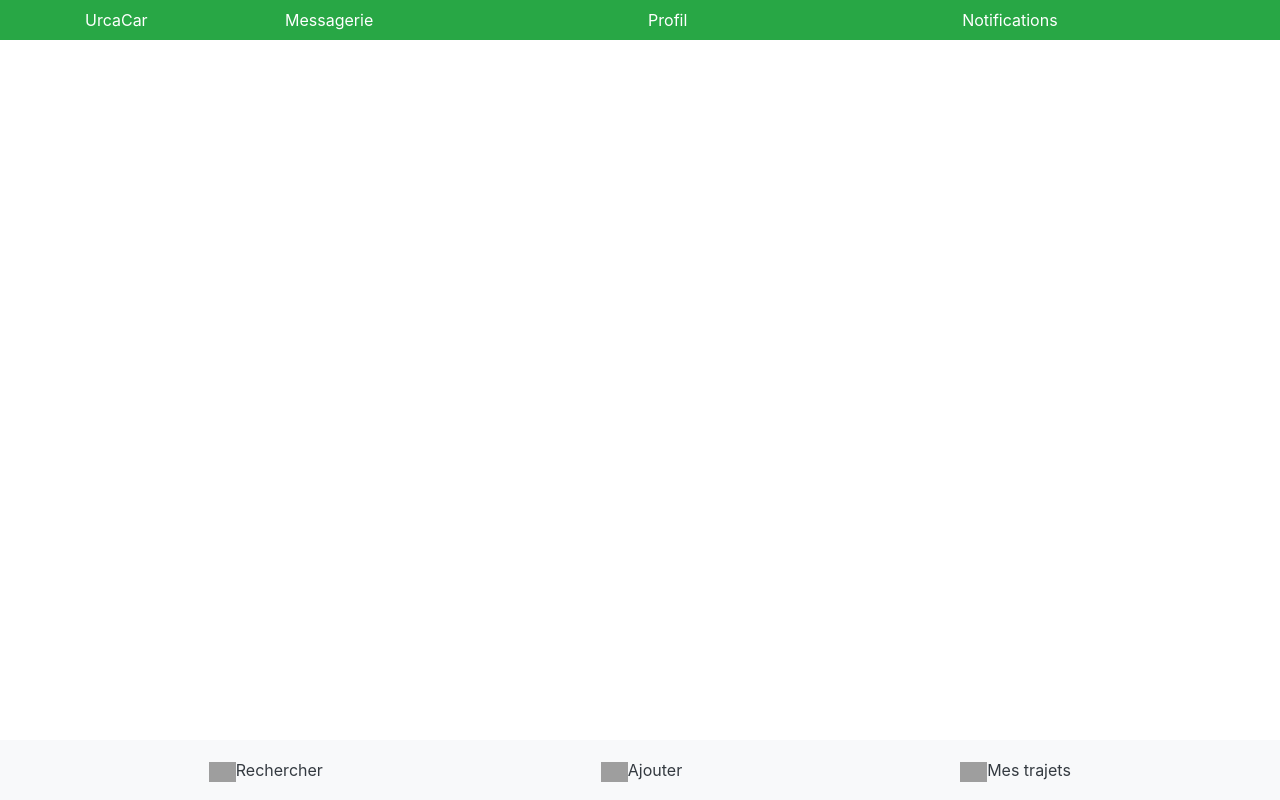
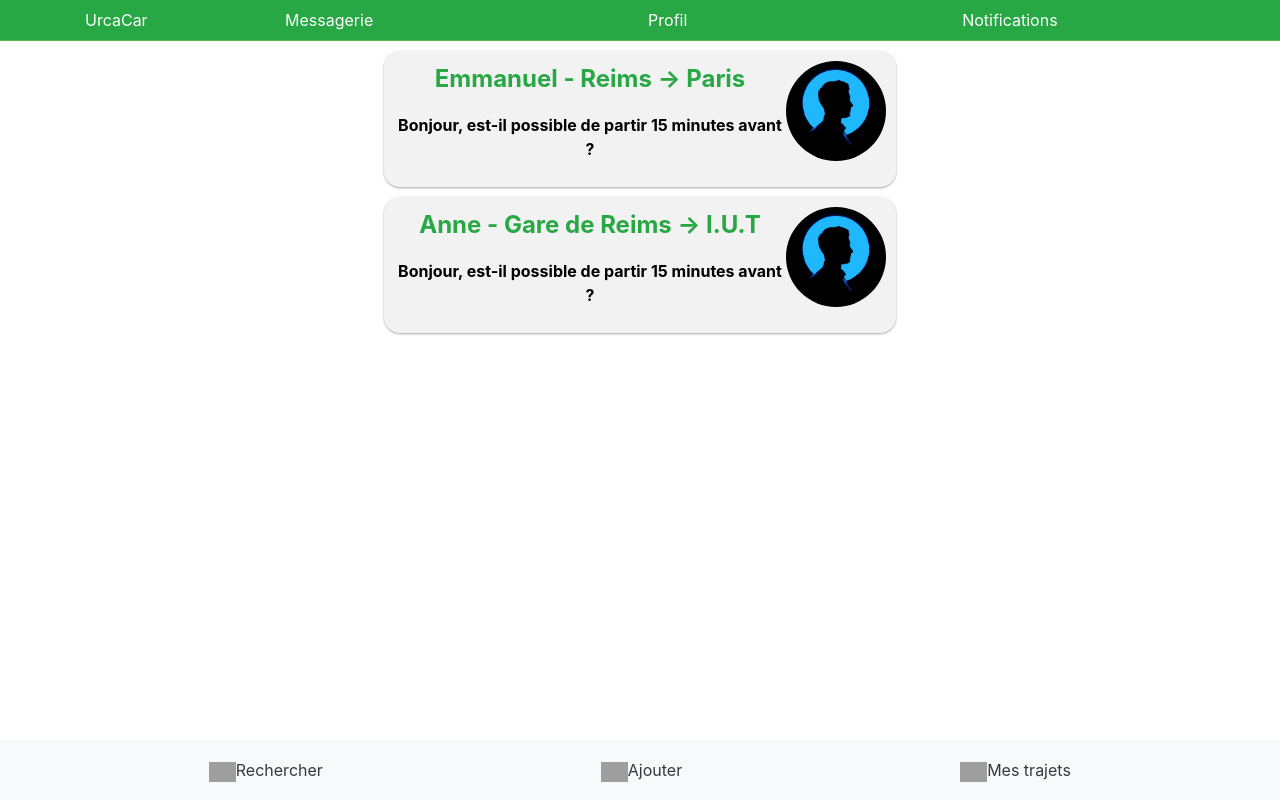
Before and after one commit to enzo-firmino/urcacar, a React (Create React App) app in the folder urcacar/: page /messagerie in a window 1280 px wide. Built offline with nearby package versions, Linux system fonts and the light colour scheme; grey boxes are pictures that could not be loaded.

Commit message:
Liste message et page Message en partie faite

```diff
--- a/urcacar/src/App.js
+++ b/urcacar/src/App.js
@@ -11,6 +11,8 @@ import {
     Route,
 } from "react-router-dom";
 import {ListeRecherche} from "./components/Page/ListeRecherche";
+import ListeMessage from './components/Page/ListeMessage';
+import Message from './components/Page/Message';
 
 
 function App() {
@@ -37,6 +39,12 @@ function App() {
                     <Route path="/AddTrajets">
                         <Dashboard/>
                     </Route>
+                    <Route exact path="/messagerie">
+                        <ListeMessage/>
+                    </Route>
+                    <Route  path="/messagerie/id">
+                        <Message/>
+                    </Route>
                 </Switch>
             <Footer/>
         </Router>
--- /dev/null
+++ b/urcacar/src/components/Page/ListeMessage/index.js
@@ -0,0 +1,27 @@
+import React from "react";
+import { Navbar, Nav, Image } from "react-bootstrap";
+import profilePicture from '../../../assets/profilepicture.jpg';
+
+
+export default function ListeMessage(props) {
+
+    return (
+        <div style={{borderTop: "1px solid #58B94B", fontWeight: 'bold'}}>
+            <Message name="Emmanuel" trajet="Reims -> Paris"/>
+            <Message name="Anne" trajet="Gare de Reims -> I.U.T"/>
+        </div>
+    );
+}
+
+function Message(props){
+    return(
+        <a className='trajet' href="/messagerie/id">
+            <div style={{display: 'flex', flexDirection: 'column'}}>
+                <p className="pTitre text-success">{props.name} - {props.trajet}</p>
+                <p>Bonjour, est-il possible de partir 15 minutes
+avant ? </p>
+            </div>
+            <Image src={profilePicture} roundedCircle/>
+        </a>
+    )
+}
--- a/urcacar/src/components/Reusable/Avis/index.js
+++ b/urcacar/src/components/Reusable/Avis/index.js
@@ -15,7 +15,7 @@ export default function Avis(props) {
 function AvisComponent(props){
     return(
         <>
-            <p style={{fontSize: 1.50 + "rem"}} className="text-left text-success">{props.name}</p>
+            <p className="text-left text-success pTitre">{props.name}</p>
             <Image style={{height:100, width:100}} src="https://www.icone-png.com/png/45/44936.png"/>
 
             <Image style={{height:100, width:100}} src="https://www.superprof.fr/images/annonces/professeur-home-etudiant-histoire-profil-litteraire-donne-cours-particuliers-soutien-generalise-disciplines-litteraires-ou.jpg" roundedCircle/>
--- a/urcacar/src/components/Reusable/Header/index.js
+++ b/urcacar/src/components/Reusable/Header/index.js
@@ -12,11 +12,11 @@ export function Header(props) {
     return (
             <Navbar expand="lg" bg="success" variant="dark">
                 <div className="container">
-                    <Link style={{color: 'white'}} to="/">UrcaCar</Link>
+                    <Link className="aW" to="/">UrcaCar</Link>
                     <Nav className="d-flex flex-fill justify-content-around">
-                        <Link style={{color: 'white'}} to="/messagerie">Messagerie</Link>
-                        <Link style={{color: 'white'}} to="/profil">Profil</Link>
-                        <Link style={{color: 'white'}} to="/notifications">Notifications</Link>
+                        <Link className="aW" to="/messagerie">Messagerie</Link>
+                        <Link className="aW" to="/profil">Profil</Link>
+                        <Link className="aW" to="/notifications">Notifications</Link>
                     </Nav>
                 </div>
             </Navbar>
--- a/urcacar/src/index.css
+++ b/urcacar/src/index.css
@@ -22,3 +22,11 @@ code {
   height: 60px;
   line-height: 60px;
 }
+
+.pTitre {
+  font-size: 1.50rem;
+}
+
+.bg-gris{
+  background-color: #C4C4C4 !important;
+}
--- a/urcacar/src/styles/formSearchTrajet.css
+++ b/urcacar/src/styles/formSearchTrajet.css
@@ -50,7 +50,12 @@ h2 {
     font-size: 20px !important;
 }
 
-a {
+.aW {
     text-decoration: none;
     color: white !important;
 }
+
+a {
+    text-decoration: none !important;
+    color: black !important;
+}
```
Also changed, not shown: urcacar/src/components/Page/Message/index.js (added, +53 -0 lines).
